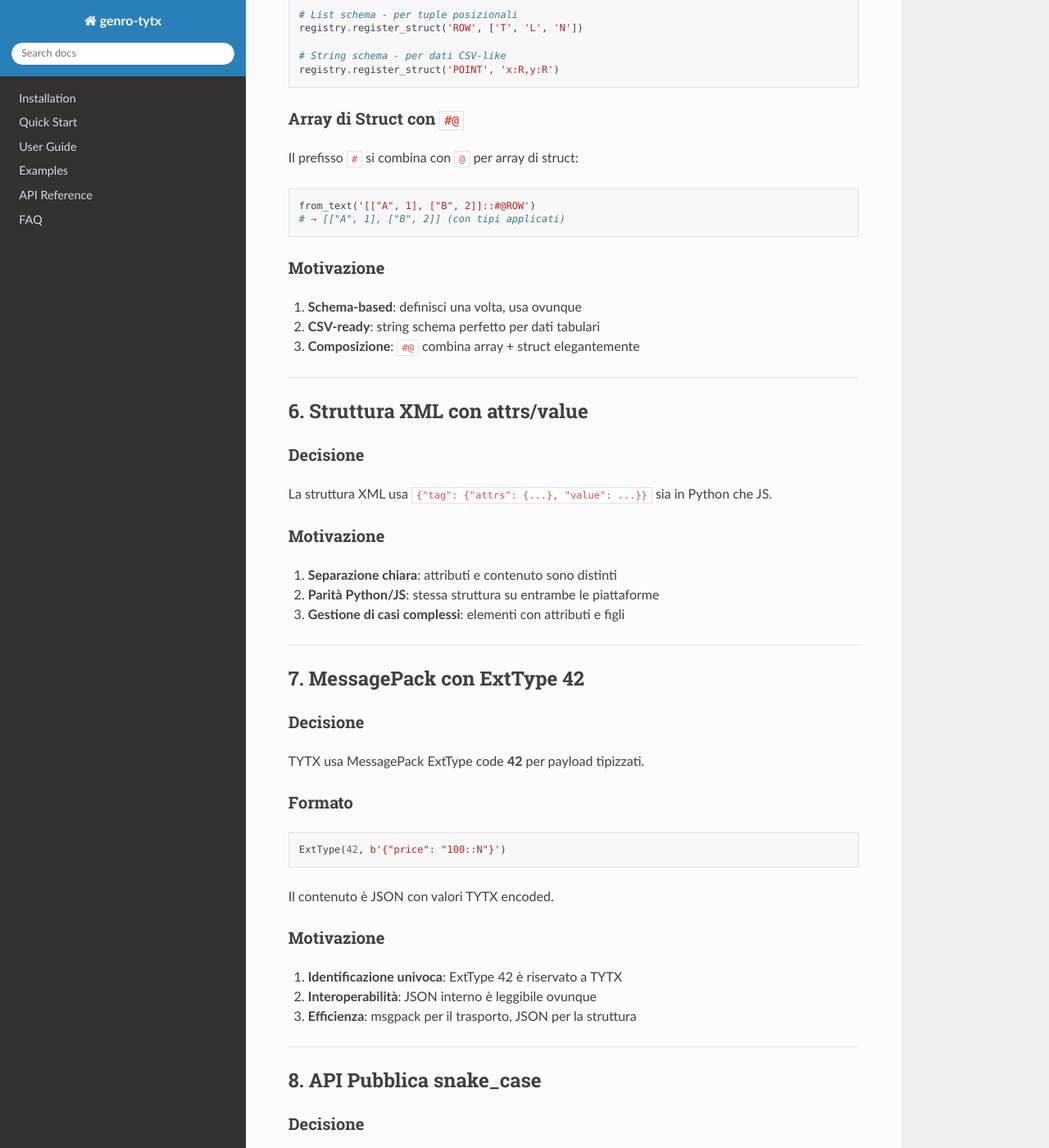
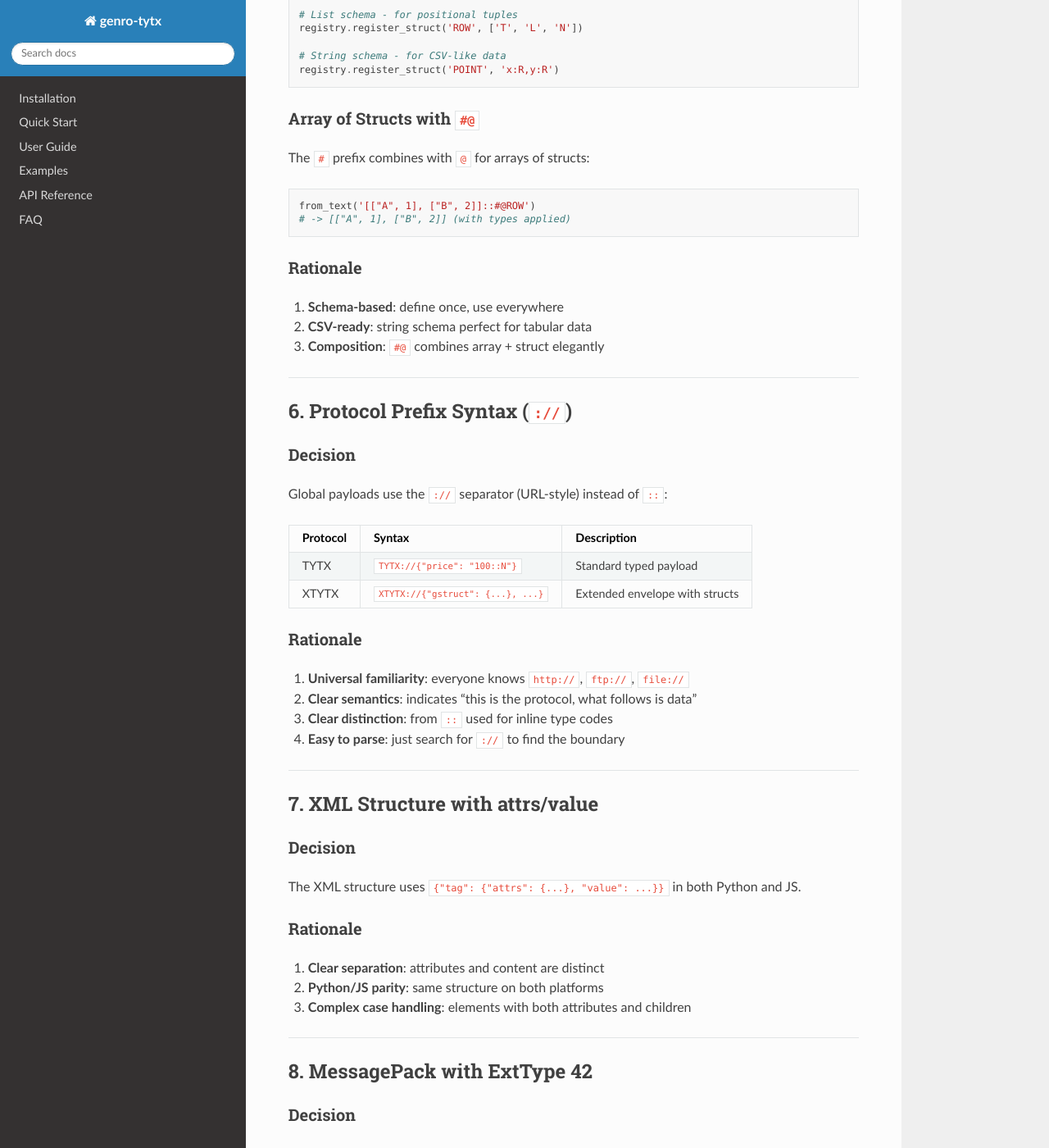
Before and after one commit to genropy/genro-tytx, a Sphinx documentation site: the page built from docs/ARCHITECTURE_DECISIONS.md, in a window 1280 px wide and 1400 px high, scrolled down 3307 px. Shown: the whole window at 82% size. Built offline with Sphinx 7.4.7 and the Read the Docs theme 3.1.0, drawn with Linux system fonts in a browser that asks for light colours; some of the changed text lies outside the part shown.

Commit message:
feat: implement XTYTX extended envelope format
XTYTX is an extended envelope format for self-contained payloads
with embedded struct definitions.

Format: XTYTX://{"gstruct": {...}, "lstruct": {...}, "data": "TYTX://..."}

Features:
- gstruct: Global struct definitions (persisted to registry, overwrites existing)
- lstruct: Local struct definitions (valid only for current decode, higher precedence)
- data: TYTX payload to decode (can be empty for struct-only registration)
- URL-style prefix syntax (TYTX://, XTYTX://) for streaming-friendly processing

Implementation:
- Python: from_json() supports XTYTX:// prefix, from_text() accepts local_structs
- JavaScript: from_json() and registry.from_text() with localStructs parameter
- TypeScript: fromJson() and registry.fromText() with localStructs parameter

Tests: 28 new XTYTX tests in Python

Documentation:
- spec/xtytx.md: New XTYTX specification
- spec/tytx-protocol.md: Updated to prefix syntax
- docs/ARCHITECTURE_DECISIONS.md: Translated to English + XTYTX section

````diff
--- a/docs/ARCHITECTURE_DECISIONS.md
+++ b/docs/ARCHITECTURE_DECISIONS.md
@@ -1,41 +1,41 @@
-# TYTX - Decisioni Architetturali
+# TYTX - Architectural Decisions
 
-**Versione**: 0.2.0
-**Data**: 2025-11-30
-**Status**: 🟡 PARZIALMENTE APPROVATO
+**Version**: 0.3.0
+**Date**: 2025-12-01
+**Status**: Partially Approved
 
 ---
 
-## 1. Tre Implementazioni Parallele
+## 1. Three Parallel Implementations
 
-### Decisione
+### Decision
 
-TYTX ha **tre implementazioni ufficiali** indipendenti che seguono la stessa specifica:
+TYTX has **three official implementations** that follow the same specification:
 
-| Implementazione | Package | Runtime |
+| Implementation | Package | Runtime |
 |----------------|---------|---------|
 | **Python** | `genro-tytx` (PyPI) | Python 3.10+ |
 | **JavaScript** | `genro-tytx` (npm) | Node.js, Browser |
 | **TypeScript** | `genro-tytx` (npm) | Node.js, Browser |
 
-Non c'è generazione automatica di codice tra le implementazioni.
+There is no automatic code generation between implementations.
 
-### Motivazione
+### Rationale
 
-1. **Ottimizzazione per piattaforma**: ogni linguaggio usa idiomi nativi
-2. **Zero dipendenze di build**: non serve codegen
-3. **Semplicità**: la specifica è la fonte di verità, non il codice
-4. **Type safety**: TypeScript fornisce tipi statici per sviluppatori TS
+1. **Platform optimization**: each language uses native idioms
+2. **Zero build dependencies**: no codegen required
+3. **Simplicity**: the specification is the source of truth, not the code
+4. **Type safety**: TypeScript provides static types for TS developers
 
 ---
 
-## 2. Type Codes Mnemonici
+## 2. Mnemonic Type Codes
 
-### Decisione
+### Decision
 
-I codici tipo sono **mnemonici** per facilitare la memorizzazione.
+Type codes are **mnemonic** to facilitate memorization.
 
-### Type Codes Built-in
+### Built-in Type Codes
 
 | Code | Python Type | Note |
 |------|-------------|------|
@@ -50,221 +50,241 @@ I codici tipo sono **mnemonici** per facilitare la memorizzazione.
 | `N` | Decimal | **N**umeric |
 | `JS` | list/dict | **J**ava**S**cript object |
 
-### Motivazione
+### Rationale
 
-1. **Memorizzazione facile**: ogni codice è un acronimo del tipo
-2. **Compattezza**: codici brevi per payload compatti
-3. **Leggibilità**: facile capire il tipo guardando il codice
+1. **Easy memorization**: each code is an acronym of the type
+2. **Compactness**: short codes for compact payloads
+3. **Readability**: easy to understand the type by looking at the code
 
 ---
 
 ## 3. Type Code Prefixes
 
-### Decisione
+### Decision
 
-TYTX usa **tre prefissi simbolici** per distinguere categorie di tipi:
+TYTX uses **three symbolic prefixes** to distinguish type categories:
 
-| Prefisso | Categoria | Registrazione | Esempio |
-|----------|-----------|---------------|---------|
-| (nessuno) | Built-in | TYTX core | `::L`, `::D`, `::DHZ` |
+| Prefix | Category | Registration | Example |
+|--------|----------|--------------|---------|
+| (none) | Built-in | TYTX core | `::L`, `::D`, `::DHZ` |
 | `~` | Custom class | `register_class` | `::~UUID`, `::~INV` |
 | `@` | Struct schema | `register_struct` | `::@CUSTOMER`, `::@ROW` |
 | `#` | Typed array | (inline) | `::#L`, `::#N`, `::#@ROW` |
 
-### Motivazione
+### Rationale
 
-1. **Nessuna collisione**: simboli riservati, impossibile conflitto con codici alfanumerici
-2. **Chiaro nel wire format**: si vede subito la categoria del tipo
-3. **Composizione**: `#@ROW` combina array + struct
-4. **Futuro-proof**: TYTX può aggiungere nuovi built-in senza conflitti
+1. **No collision**: reserved symbols, impossible conflict with alphanumeric codes
+2. **Clear in wire format**: category is immediately visible
+3. **Composition**: `#@ROW` combines array + struct
+4. **Future-proof**: TYTX can add new built-ins without conflicts
 
 ---
 
-## 4. Custom Types con Prefisso `~`
+## 4. Custom Types with `~` Prefix
 
-### Decisione
+### Decision
 
-I tipi custom definiti dall'utente usano il prefisso `~` (tilde) per evitare collisioni con i tipi built-in.
+User-defined custom types use the `~` (tilde) prefix to avoid collisions with built-in types.
 
-### Pattern `register_class`
+### `register_class` Pattern
 
 ```python
 # Python
 registry.register_class(
-    code="UUID",  # diventa "~UUID"
+    code="UUID",  # becomes "~UUID"
     cls=uuid.UUID,
     serialize=lambda u: str(u),
     parse=lambda s: uuid.UUID(s)
 )
 
-as_typed_text(my_uuid)  # → "550e8400-...::~UUID"
+as_typed_text(my_uuid)  # -> "550e8400-...::~UUID"
 ```
 
 ```javascript
 // JavaScript
 registry.register_class({
-    code: "UUID",  // diventa "~UUID"
+    code: "UUID",  // becomes "~UUID"
     cls: null,
     serialize: (u) => String(u),
     parse: (s) => s
 });
 
-from_text("550e8400-...::~UUID");  // → "550e8400-..."
+from_text("550e8400-...::~UUID");  // -> "550e8400-..."
 ```
 
-### Motivazione
+### Rationale
 
-1. **Simbolo compatto**: `~` è più leggibile di `X_`
-2. **Convenzione Unix**: `~` evoca "custom/home"
-3. **Fallback sicuro**: se JS non conosce `~XXX`, resta stringa
+1. **Compact symbol**: `~` is more readable than `X_`
+2. **Unix convention**: `~` evokes "custom/home"
+3. **Safe fallback**: if JS doesn't know `~XXX`, it remains a string
 
 ---
 
-## 5. Struct Schemas con Prefisso `@`
+## 5. Struct Schemas with `@` Prefix
 
-### Decisione
+### Decision
 
-Gli struct schema usano il prefisso `@` e supportano tre formati di definizione:
+Struct schemas use the `@` prefix and support three definition formats:
 
-| Formato | Esempio | Input | Output |
-|---------|---------|-------|--------|
+| Format | Example | Input | Output |
+|--------|---------|-------|--------|
 | Dict | `{name: 'T', balance: 'N'}` | `{...}` | `{...}` |
 | List | `['T', 'L', 'N']` | `[...]` | `[...]` |
-| String | `'x:R,y:R'` | `[...]` | `{...}` o `[...]` |
+| String | `'x:R,y:R'` | `[...]` | `{...}` or `[...]` |
 
-### Pattern `register_struct`
+### `register_struct` Pattern
 
 ```python
-# Dict schema - per oggetti
+# Dict schema - for objects
 registry.register_struct('CUSTOMER', {'name': 'T', 'balance': 'N'})
 
-# List schema - per tuple posizionali
+# List schema - for positional tuples
 registry.register_struct('ROW', ['T', 'L', 'N'])
 
-# String schema - per dati CSV-like
+# String schema - for CSV-like data
 registry.register_struct('POINT', 'x:R,y:R')
 ```
 
-### Array di Struct con `#@`
+### Array of Structs with `#@`
 
-Il prefisso `#` si combina con `@` per array di struct:
+The `#` prefix combines with `@` for arrays of structs:
 
 ```python
 from_text('[["A", 1], ["B", 2]]::#@ROW')
-# → [["A", 1], ["B", 2]] (con tipi applicati)
+# -> [["A", 1], ["B", 2]] (with types applied)
 ```
 
-### Motivazione
+### Rationale
 
-1. **Schema-based**: definisci una volta, usa ovunque
-2. **CSV-ready**: string schema perfetto per dati tabulari
-3. **Composizione**: `#@` combina array + struct elegantemente
+1. **Schema-based**: define once, use everywhere
+2. **CSV-ready**: string schema perfect for tabular data
+3. **Composition**: `#@` combines array + struct elegantly
 
 ---
 
-## 6. Struttura XML con attrs/value
+## 6. Protocol Prefix Syntax (`://`)
 
-### Decisione
+### Decision
 
-La struttura XML usa `{"tag": {"attrs": {...}, "value": ...}}` sia in Python che JS.
+Global payloads use the `://` separator (URL-style) instead of `::`:
 
-### Motivazione
+| Protocol | Syntax | Description |
+|----------|--------|-------------|
+| TYTX | `TYTX://{"price": "100::N"}` | Standard typed payload |
+| XTYTX | `XTYTX://{"gstruct": {...}, ...}` | Extended envelope with structs |
 
-1. **Separazione chiara**: attributi e contenuto sono distinti
-2. **Parità Python/JS**: stessa struttura su entrambe le piattaforme
-3. **Gestione di casi complessi**: elementi con attributi e figli
+### Rationale
+
+1. **Universal familiarity**: everyone knows `http://`, `ftp://`, `file://`
+2. **Clear semantics**: indicates "this is the protocol, what follows is data"
+3. **Clear distinction**: from `::` used for inline type codes
+4. **Easy to parse**: just search for `://` to find the boundary
 
 ---
 
-## 7. MessagePack con ExtType 42
+## 7. XML Structure with attrs/value
 
-### Decisione
+### Decision
 
-TYTX usa MessagePack ExtType code **42** per payload tipizzati.
+The XML structure uses `{"tag": {"attrs": {...}, "value": ...}}` in both Python and JS.
 
-### Formato
+### Rationale
+
+1. **Clear separation**: attributes and content are distinct
+2. **Python/JS parity**: same structure on both platforms
+3. **Complex case handling**: elements with both attributes and children
+
+---
+
+## 8. MessagePack with ExtType 42
+
+### Decision
+
+TYTX uses MessagePack ExtType code **42** for typed payloads.
+
+### Format
 
 ```python
 ExtType(42, b'{"price": "100::N"}')
 ```
 
-Il contenuto è JSON con valori TYTX encoded.
+The content is JSON with TYTX encoded values.
 
-### Motivazione
+### Rationale
 
-1. **Identificazione univoca**: ExtType 42 è riservato a TYTX
-2. **Interoperabilità**: JSON interno è leggibile ovunque
-3. **Efficienza**: msgpack per il trasporto, JSON per la struttura
+1. **Unique identification**: ExtType 42 is reserved for TYTX
+2. **Interoperability**: internal JSON is readable everywhere
+3. **Efficiency**: msgpack for transport, JSON for structure
 
 ---
 
-## 8. API Pubblica snake_case
+## 9. Public API snake_case
 
-### Decisione
+### Decision
 
-Tutte le API pubbliche usano **snake_case** sia in Python che JavaScript.
+All public APIs use **snake_case** in both Python and JavaScript.
 
-### API Core
+### Core API
 
-| Funzione | Descrizione |
+| Function | Description |
 |----------|-------------|
-| `from_text(text, type_code=None)` | Parse stringa tipizzata |
-| `as_text(value, format=None, locale=None)` | Serializza senza tipo |
-| `as_typed_text(value, compact_array=False)` | Serializza con tipo |
-| `from_json(json_str)` | Parse JSON con idratazione |
-| `as_json(data)` | JSON standard |
-| `as_typed_json(data)` | JSON con tipi TYTX |
+| `from_text(text, type_code=None)` | Parse typed string |
+| `as_text(value, format=None, locale=None)` | Serialize without type |
+| `as_typed_text(value, compact_array=False)` | Serialize with type |
+| `from_json(json_str)` | Parse JSON with hydration |
+| `as_json(data)` | Standard JSON |
+| `as_typed_json(data)` | JSON with TYTX types |
 | `from_xml(xml_str)` | Parse XML |
-| `as_xml(data, root_tag=None)` | XML standard |
-| `as_typed_xml(data, root_tag=None)` | XML con tipi TYTX |
+| `as_xml(data, root_tag=None)` | Standard XML |
+| `as_typed_xml(data, root_tag=None)` | XML with TYTX types |
 | `from_msgpack(data)` | Parse MessagePack |
-| `as_msgpack(data)` | MessagePack standard |
-| `as_typed_msgpack(data)` | MessagePack con ExtType 42 |
+| `as_msgpack(data)` | Standard MessagePack |
+| `as_typed_msgpack(data)` | MessagePack with ExtType 42 |
 
-### Motivazione
+### Rationale
 
-1. **Consistenza**: stesso stile su tutte le piattaforme
-2. **Python-friendly**: snake_case è lo standard Python (PEP 8)
-3. **Predicibilità**: utenti sanno sempre cosa aspettarsi
+1. **Consistency**: same style across all platforms
+2. **Python-friendly**: snake_case is the Python standard (PEP 8)
+3. **Predictability**: users always know what to expect
 
 ---
 
-## 9. Zero Dipendenze Core
+## 10. Zero Core Dependencies
 
-### Decisione
+### Decision
 
-Il core TYTX non ha dipendenze runtime, solo stdlib.
+The TYTX core has no runtime dependencies, only stdlib.
 
-### Dipendenze Opzionali
+### Optional Dependencies
 
 **Python:**
 
-- `orjson` - JSON più veloce
-- `msgpack` - supporto MessagePack
+- `orjson` - faster JSON
+- `msgpack` - MessagePack support
 
 **JavaScript:**
 
-- `big.js` o `decimal.js` - Decimal preciso
+- `big.js` or `decimal.js` - precise Decimal
 - `@msgpack/msgpack` - MessagePack
 
-### Motivazione
+### Rationale
 
-1. **Installazione leggera**: funziona out-of-the-box
-2. **Nessun conflitto**: no dependency hell
-3. **Opt-in performance**: chi vuole può aggiungere orjson/msgpack
+1. **Lightweight installation**: works out-of-the-box
+2. **No conflicts**: no dependency hell
+3. **Opt-in performance**: those who want can add orjson/msgpack
 
 ---
 
-## 10. Dual Output: Standard e Typed
+## 11. Dual Output: Standard and Typed
 
-### Decisione
+### Decision
 
-Ogni formato ha due funzioni di output:
+Each format has two output functions:
 
-- `as_*` → output standard (per sistemi esterni)
-- `as_typed_*` → output con tipi TYTX
+- `as_*` -> standard output (for external systems)
+- `as_typed_*` -> output with TYTX types
 
-### Esempio
+### Example
 
 ```python
 data = {"price": Decimal("100.50")}
@@ -273,48 +293,80 @@ as_json(data)        # '{"price": 100.5}'      (standard)
 as_typed_json(data)  # '{"price": "100.50::N"}' (TYTX)
 ```
 
-### Motivazione
+### Rationale
 
-1. **Interoperabilità**: `as_json` produce JSON valido per qualsiasi sistema
-2. **Preservazione tipi**: `as_typed_json` mantiene informazione di tipo
-3. **Scelta esplicita**: l'utente decide quale usare
+1. **Interoperability**: `as_json` produces valid JSON for any system
+2. **Type preservation**: `as_typed_json` maintains type information
+3. **Explicit choice**: user decides which to use
 
 ---
 
-## 11. DataType Interno per Built-in
+## 12. Internal DataType for Built-ins
 
-### Decisione
+### Decision
 
-`DataType` è una classe base **interna** usata solo per i tipi built-in.
-Gli utenti usano `register_class` per tipi custom.
+`DataType` is an **internal** base class used only for built-in types.
+Users use `register_class` for custom types.
 
-### Motivazione
+### Rationale
 
-1. **API semplice**: `register_class` è più facile da usare
-2. **Nessuna ereditarietà**: pattern funzionale
-3. **Separazione**: core stabile, custom flessibile
+1. **Simple API**: `register_class` is easier to use
+2. **No inheritance**: functional pattern
+3. **Separation**: stable core, flexible custom
 
 ---
 
-## 12. Fallback Graceful
+## 13. Graceful Fallback
 
-### Decisione
+### Decision
 
-Tipi sconosciuti vengono restituiti come stringhe, senza errori.
+Unknown types are returned as strings, without errors.
 
-### Comportamento
+### Behavior
 
 ```python
-from_text("value::UNKNOWN")  # → "value::UNKNOWN" (stringa)
-from_text("value::~FOO")  # → "value::~FOO" (se non registrato)
-from_text("value::@BAR")  # → "value::@BAR" (struct non registrato)
+from_text("value::UNKNOWN")  # -> "value::UNKNOWN" (string)
+from_text("value::~FOO")  # -> "value::~FOO" (if not registered)
+from_text("value::@BAR")  # -> "value::@BAR" (struct not registered)
 ```
 
-### Motivazione
+### Rationale
 
-1. **Robustezza**: nessun crash per tipi mancanti
-2. **Debugging facile**: il valore originale è preservato
-3. **Interoperabilità**: Python e JS possono avere tipi diversi registrati
+1. **Robustness**: no crash for missing types
+2. **Easy debugging**: original value is preserved
+3. **Interoperability**: Python and JS can have different registered types
+
+---
+
+## 14. XTYTX Extended Envelope
+
+### Decision
+
+XTYTX is an envelope format for self-contained payloads with struct definitions:
+
+```text
+XTYTX://{"gstruct": {...}, "lstruct": {...}, "data": "TYTX://..."}
+```
+
+### Fields
+
+| Field | Description |
+|-------|-------------|
+| `gstruct` | Global structs - registered permanently (overwrites existing) |
+| `lstruct` | Local structs - valid only for this payload |
+| `data` | TYTX payload (can be empty for struct-only registration) |
+
+### Lookup Precedence
+
+During decoding: `lstruct` > `registry` (lstruct wins on conflict)
+
+### Rationale
+
+1. **Self-contained**: no pre-registration needed
+2. **Flexible**: global + local struct definitions
+3. **Streaming-friendly**: prefix allows early detection
+
+See [xtytx.md](../spec/xtytx.md) for full specification.
 
 ---
 
````
Also changed, not shown: spec/tytx-protocol.md (+15 -6 lines), spec/xtytx.md (added, +175 -0 lines), 8 other files.
